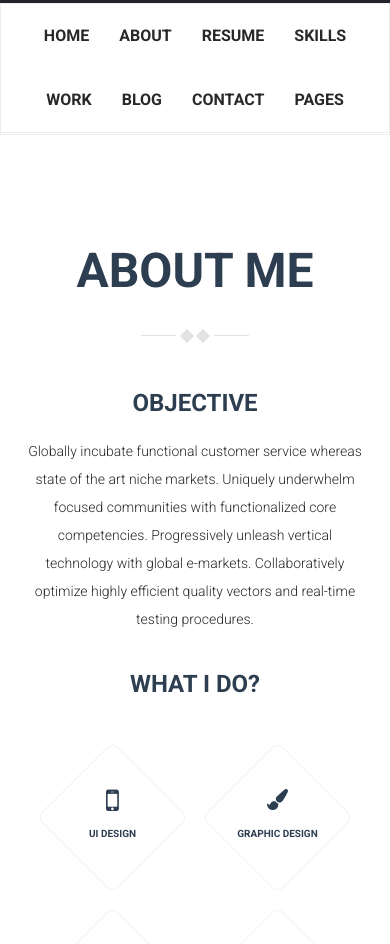
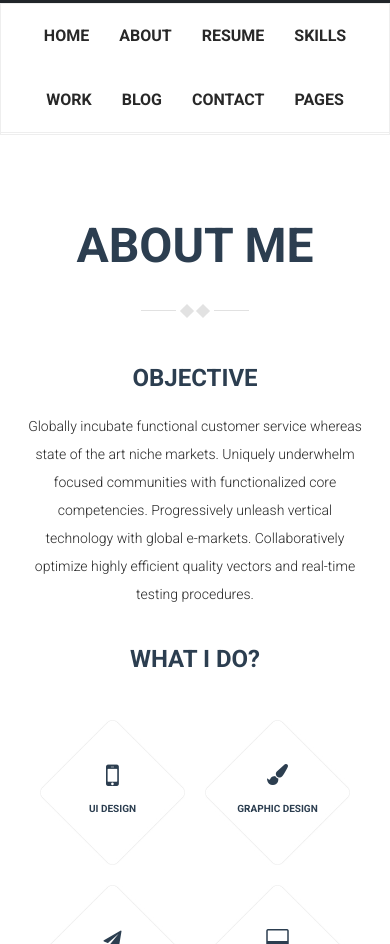
Before and after one commit to romul3003/diploma_project, a plain HTML site: page index.html in a window 390 px wide. Shown: the part 1056-2000 px from the top of the page. Drawn offline with Linux system fonts and the light colour scheme.

Commit message:
fixed 'about_me' block

```diff
--- a/sass/components/_my_skills.scss
+++ b/sass/components/_my_skills.scss
@@ -4,6 +4,12 @@
 	flex-wrap: wrap;
 	margin: 27px 0;
 	padding: 0 15px;
+}
+
+@media all and (max-width: 1118px) {
+	.my_skills_menu {
+		justify-content: space-around;
+	}
 }
 
 .my_skills_menu__item {
@@ -62,10 +68,6 @@
 }
 
 @media all and (max-width: 1118px) {
-	.my_skills_menu {
-		justify-content: space-around;
-	}
-
 	.my_skills_menu__item {
 		width: 185px;
 		height: 185px;
--- a/sass/core/_base.scss
+++ b/sass/core/_base.scss
@@ -14,14 +14,13 @@
 
 .container {
 	max-width: 1140px;
-	//min-width: 320px;
 	margin: 0 auto;
 	padding: 0 15px;
 	box-sizing: border-box;
 }
 
 .title {
-	padding: 10px;
+	padding: 10px 0;
 	font-size: 3rem;
 	font-weight: 700;
 	color: #2c3e50;
@@ -31,7 +30,7 @@
 }
 
 .subtitle {
-	padding: 10px;
+	padding: 10px 0;
 	font-size: 1.5rem;
 	font-weight: 700;
 	color: #2c3e50;
--- a/sass/layout/_about_me.scss
+++ b/sass/layout/_about_me.scss
@@ -3,14 +3,20 @@
         padding-top: 100px;
         padding-bottom: 12px;
     }
-
     .subtitle {
         text-align: center;
         padding: 25px 0 12px;
     }
-
     .paragraph {
         text-align: center;
         padding-bottom: 14px;
     }
 }
+
+@media all and (max-width: 480px) {
+    .about_me {
+        .title {
+            padding-top: 75px;
+        }
+    }
+}
```
Also changed, not shown: index.html (+2 -9 lines), templates/layout/about_me.html (+2 -9 lines), css/style.css, sass/components/_werqr.scss (deleted). Lines whose indentation alone changed are shown as unchanged.
